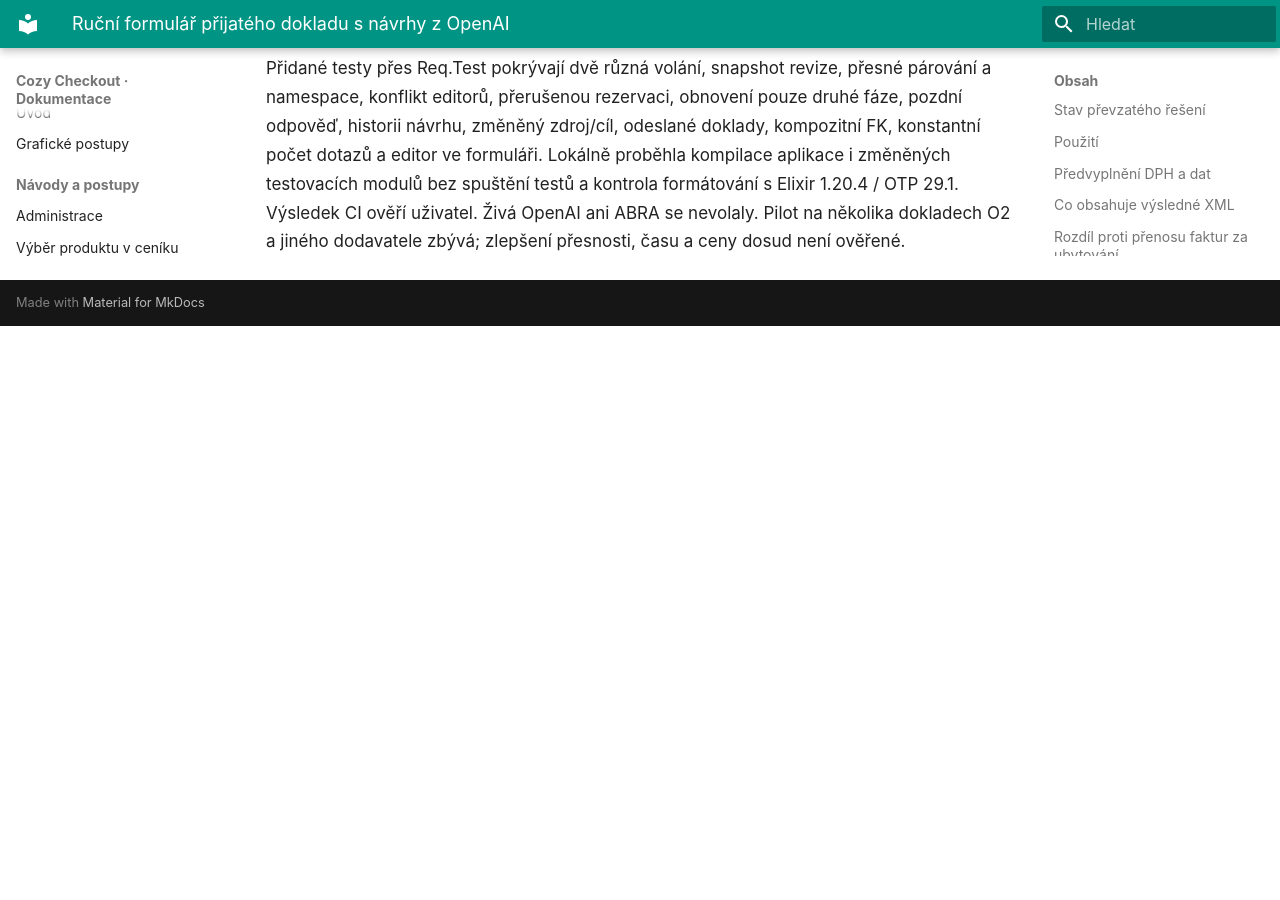
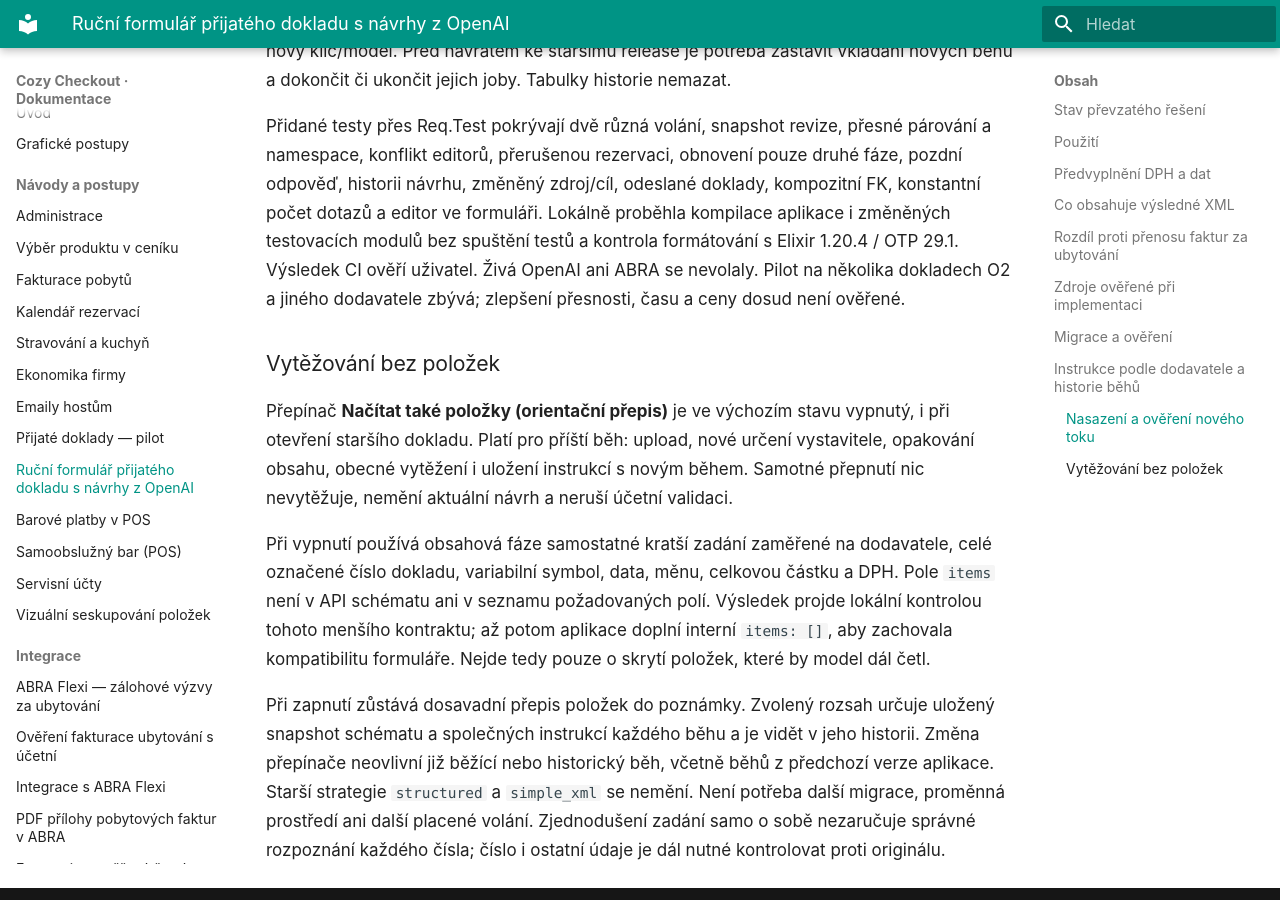
Before and after one commit to michalhorcic/cozy-checkout, an MkDocs documentation site: the page built from docs/features/INCOMING_DOCUMENT_FORM.md, in a window 1280 px wide and 900 px high, scrolled down 7858 px. Built offline with MkDocs 1.6.1 and Material for MkDocs 9.7.7, drawn with Linux system fonts in a browser that asks for light colours; before the commit the page ends 8184 px from its top, so only the background shows below that; some of the changed text lies outside the part shown.

Commit message:
Default incoming extraction to headers with opt-in item transcription

```diff
--- a/docs/features/INCOMING_DOCUMENT_FORM.md
+++ b/docs/features/INCOMING_DOCUMENT_FORM.md
@@ -65,7 +65,9 @@ dry-run. Existující starší návrhy se načtou do nového formuláře a až j
 potvrzené uložení je převede na bezpoložkový režim; původní řádky se přenesou jako
 text do poznámky. Odeslané starší doklady se zobrazí zamčené.
 
-Položky OpenAI podle možností přepíše do `items`, ale použijí se pouze jako
+Načítání položek je ve výchozím stavu vypnuté. Přepínačem „Načítat také položky
+(orientační přepis)“ je lze výslovně zapnout pro příští nahrání či opakování.
+Při zapnutí OpenAI podle možností přepíše položky do `items`, ale použijí se pouze jako
 orientační text v `poznam`. Do ABRA neposíláme kolekci `polozkyDokladu`, skladové
 pohyby ani ceny jednotlivých položek. ABRA může interně vytvořit své automatické
 účetní řádky podle souhrnné DPH; to popisuje její dokumentace bezpoložkových dokladů.
@@ -273,3 +275,25 @@ kompilace aplikace i změněných testovacích modulů bez spuštění testů a
 formátování s Elixir 1.20.4 / OTP 29.1. Výsledek CI ověří uživatel. Živá OpenAI
 ani ABRA se nevolaly. Pilot na několika dokladech O2 a jiného dodavatele zbývá;
 zlepšení přesnosti, času a ceny dosud není ověřené.
+
+### Vytěžování bez položek
+
+Přepínač **Načítat také položky (orientační přepis)** je ve výchozím stavu vypnutý,
+i při otevření staršího dokladu. Platí pro příští běh: upload, nové určení
+vystavitele, opakování obsahu, obecné vytěžení i uložení instrukcí s novým během.
+Samotné přepnutí nic nevytěžuje, nemění aktuální návrh a neruší účetní validaci.
+
+Při vypnutí používá obsahová fáze samostatné kratší zadání zaměřené na dodavatele,
+celé označené číslo dokladu, variabilní symbol, data, měnu, celkovou částku a DPH.
+Pole `items` není v API schématu ani v seznamu požadovaných polí. Výsledek projde
+lokální kontrolou tohoto menšího kontraktu; až potom aplikace doplní interní
+`items: []`, aby zachovala kompatibilitu formuláře. Nejde tedy pouze o skrytí
+položek, které by model dál četl.
+
+Při zapnutí zůstává dosavadní přepis položek do poznámky. Zvolený rozsah určuje
+uložený snapshot schématu a společných instrukcí každého běhu a je vidět v jeho
+historii. Změna přepínače neovlivní již běžící nebo historický běh, včetně běhů
+z předchozí verze aplikace. Starší strategie `structured` a `simple_xml` se nemění.
+Není potřeba další migrace, proměnná prostředí ani další placené volání.
+Zjednodušení zadání samo o sobě nezaručuje správné rozpoznání každého čísla;
+číslo i ostatní údaje je dál nutné kontrolovat proti originálu.
```
Also changed, not shown: docs/plans/2026-11-05-vytezovani-podle-dodavatele.md (+6 -0 lines), priv/incoming_documents/extraction_instructions_header.md (added, +9 -0 lines), 9 other files.
